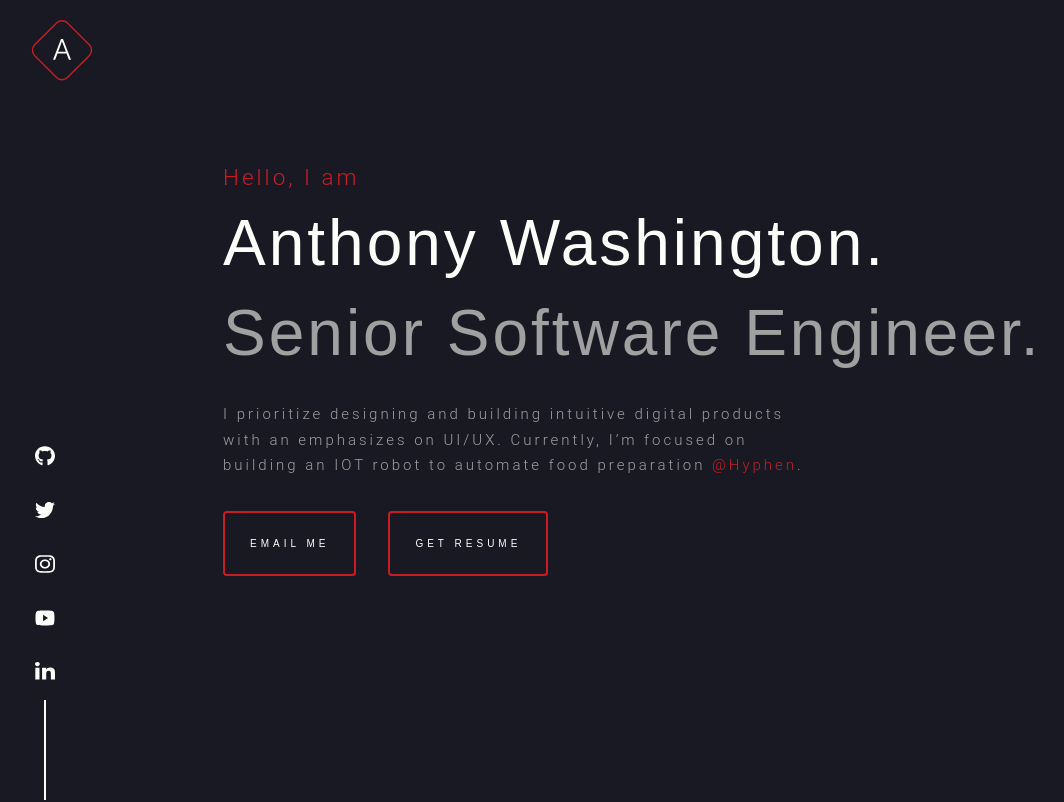
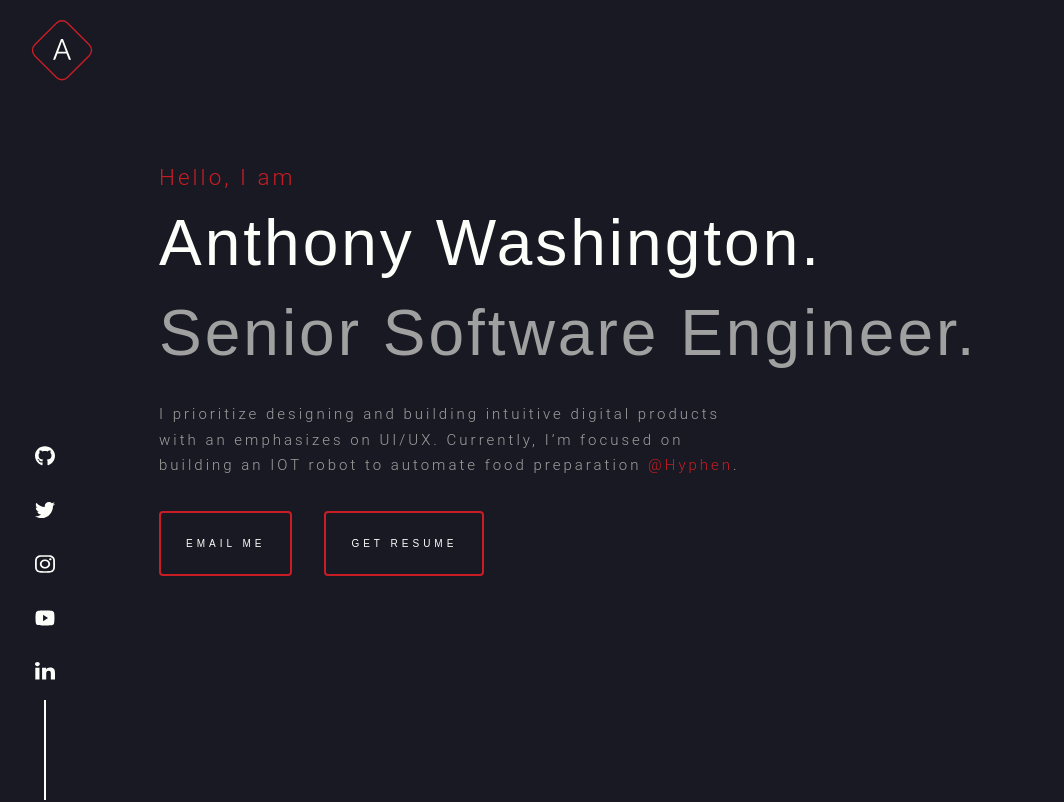
Before and after one commit to antwash/antdwash.com, a Next.js app: page / in a window 1280 px wide. Shown: the top 802 px of the page, without its empty margins (5-1069 px from the left). Built offline with nearby package versions, Linux system fonts and the light colour scheme; a web font is replaced by a local one.

Commit message:
layout: prevent overflow-x scrollbar for less than 768 screen res

```diff
--- a/components/layout.tsx
+++ b/components/layout.tsx
@@ -18,13 +18,12 @@ const useStyles = createUseStyles((theme) => ({
     display: "flex",
     flexDirection: "column",
     marginLeft: theme.component.socialBar.width,
-    paddingRight: theme.spacing.xl,
-    paddingLeft: theme.spacing.xl,
   },
 
   "@media (max-width: 48rem)": {
     content: {
-      marginLeft: 0,
+      marginLeft: theme.spacing.lg,
+      marginRight: theme.spacing.lg,
     },
   },
 }))
```
